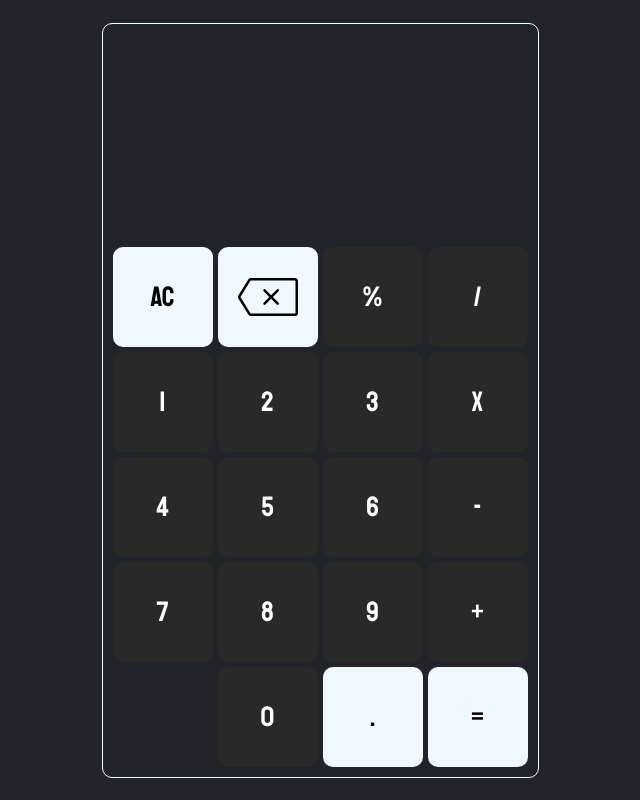
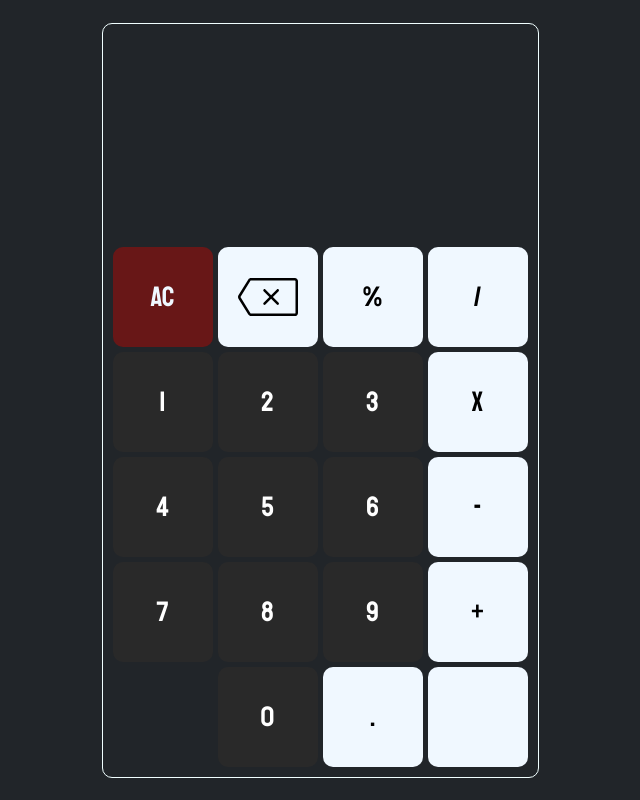
Before and after one commit to berwinsingh/graphical_calculator, a plain HTML site: page index.html in a window 1280 px wide. Shown: the whole page, without its empty margins (320-960 px from the left). Drawn offline with nearby package versions, Linux system fonts and the light colour scheme.

Commit message:
CSS modified for better coloring

```diff
--- a/style.css
+++ b/style.css
@@ -70,8 +70,13 @@ button{
     border-radius: 10px !important;
 }
 
-#reset, #backspace,#equal,#decimal{
-    background-color: aliceblue;
+#reset,#equal{
+    background-color: rgb(104, 23, 23);
+    color: aliceblue !important;
+}
+
+.operation,#backspace,#decimal{
+    background-color: aliceblue !important;
     color: black;
 }
 
```
